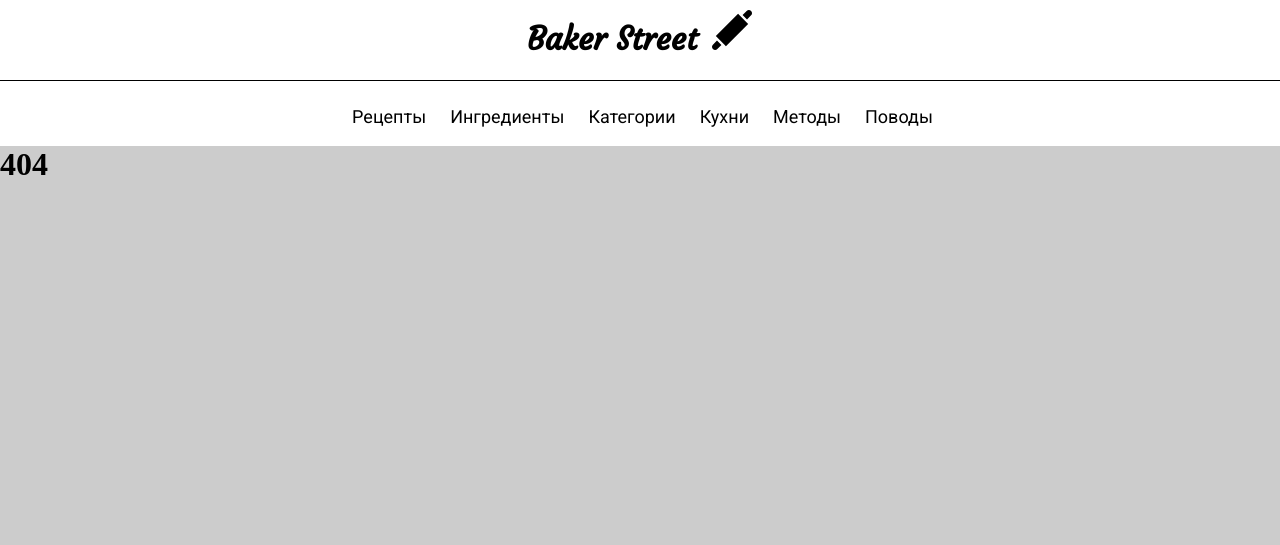
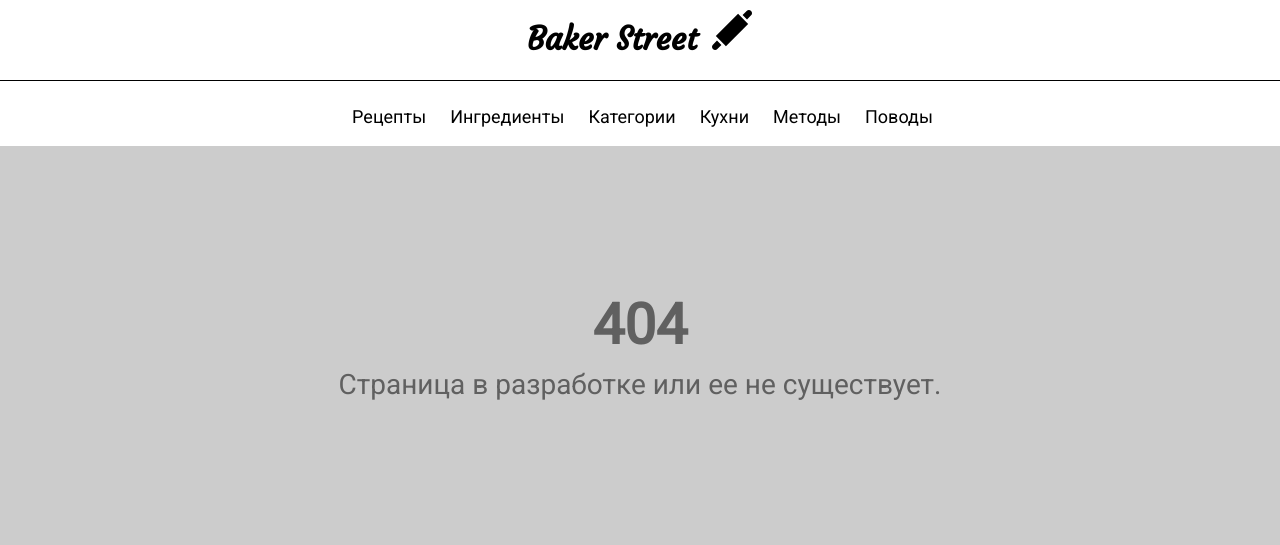
Before and after one commit to Ligaviller/Baker-Street-Site, a PHP site: page / in a window 1280 px wide. Shown: the top 545 px of the page. Run offline with PHP 8.4, Linux system fonts and the light colour scheme.

Commit message:
- Красота для 404 страницы

```diff
--- a/template/css/baker.css
+++ b/template/css/baker.css
@@ -74,12 +74,26 @@ body{
 .main{
 
 }
+.err404{
+    width: 100%;
+    height: 400px;
+    display: flex;
+    justify-content: center;
+    align-items: center;
+    flex-direction: column;
+}
+
 .error{
-    color:#ad4444;
-    font-size: 32px;
+    color: #606060;
+    font-size: 28px;
     font-family: 'Roboto', sans-serif;
     margin:5px;
+    text-align: center;
 
+}
+
+.error_num{
+    font-size: 56px;
 }
 
 .elem{
--- a/views/errors/404.php
+++ b/views/errors/404.php
@@ -1,5 +1,8 @@
 <?php
 
 include ROOT.'/template/parts/header.php';
-echo "<h1>404</h1>";
+echo "<div class='err404'>";
+echo "<h1 class='error error_num'>404</h1>";
+echo "<p class='error'>Страница в разработке или ее не существует.</p>";
+echo "</div>";
 include ROOT.'/template/parts/footer.php';
```
